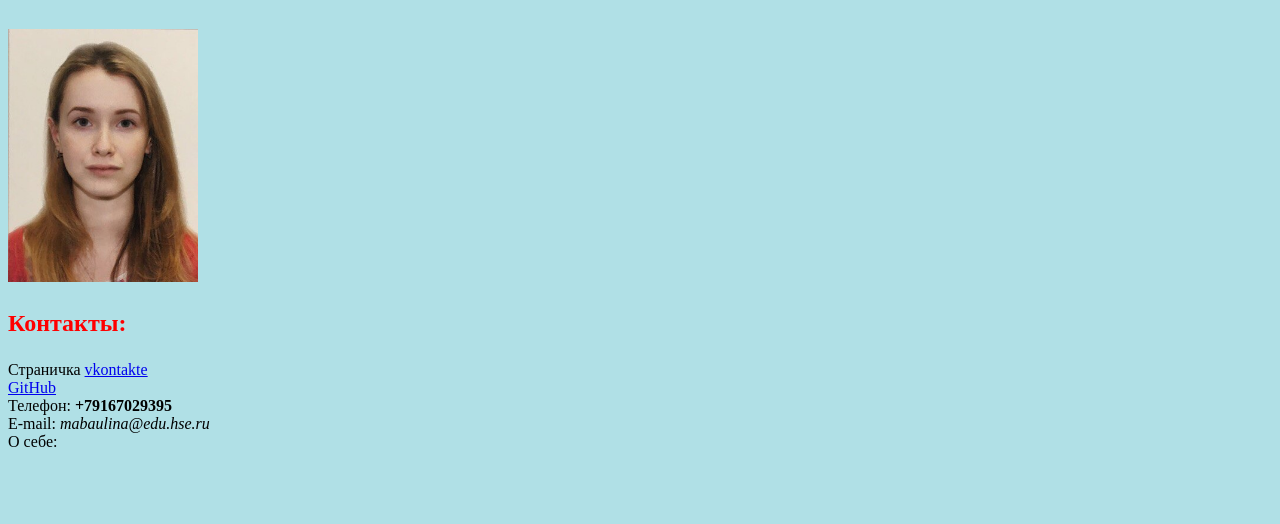
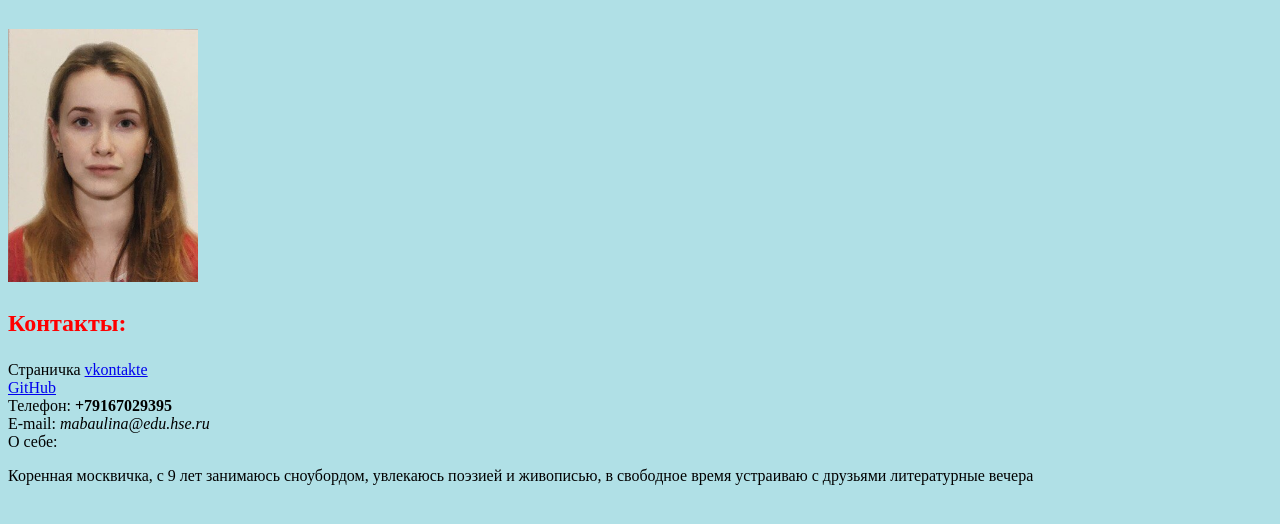
Before and after one commit to marykramor/username, a plain HTML site: page index.html in a window 1280 px wide. Shown: the part 72-596 px from the top of the page. Drawn offline with Linux system fonts and the light colour scheme.

Commit message:
no message

```diff
--- a/index.html
+++ b/index.html
@@ -18,7 +18,7 @@
       E-mail: <i>mabaulina@edu.hse.ru</i>
 	  <br/>
 	 </h1>О себе:</h1>
-	 <p Коренная москвичка, с 9 лет занимаюсь сноубордом, увлекаюсь поэзией и живописью, в свободное время устраиваю с друзьями литературные вечера</p>
+	 <p> Коренная москвичка, с 9 лет занимаюсь сноубордом, увлекаюсь поэзией и живописью, в свободное время устраиваю с друзьями литературные вечера<p>
 	  <br/>
 	 </body>
   </html>
```
